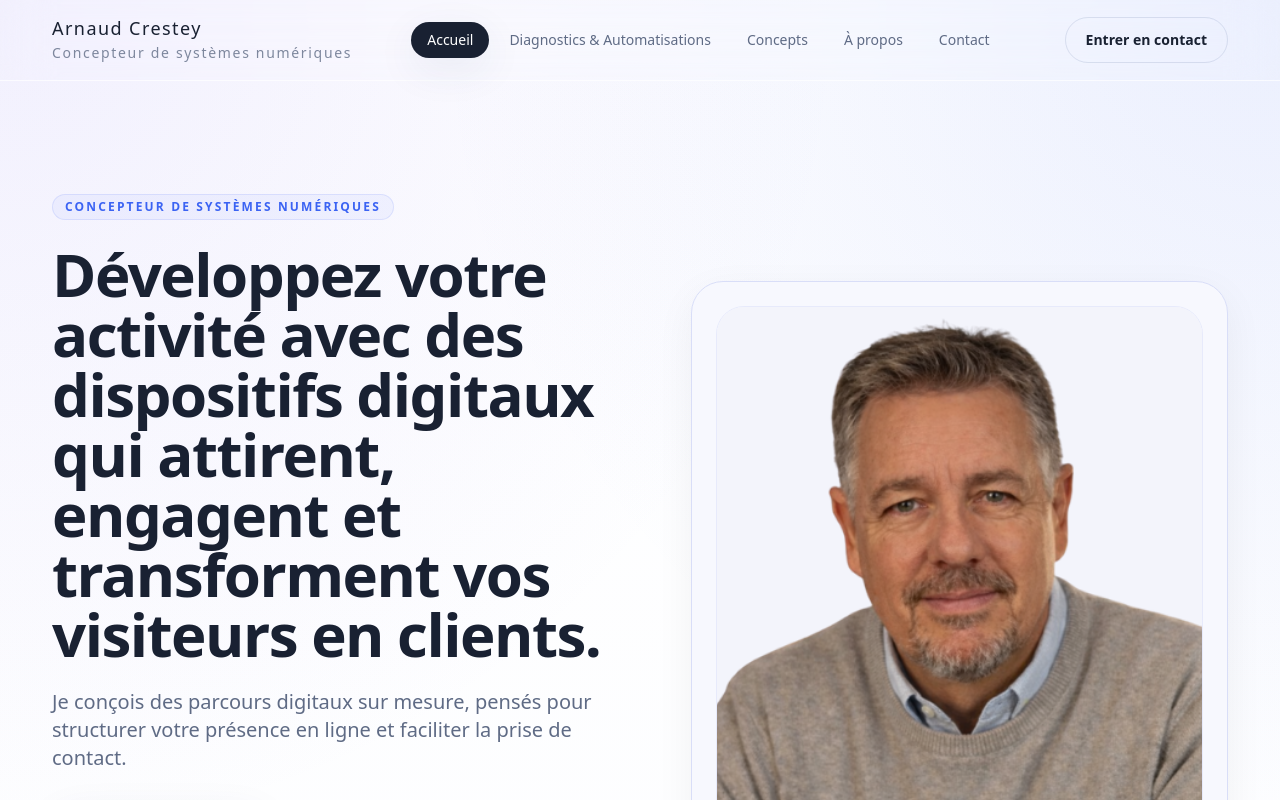
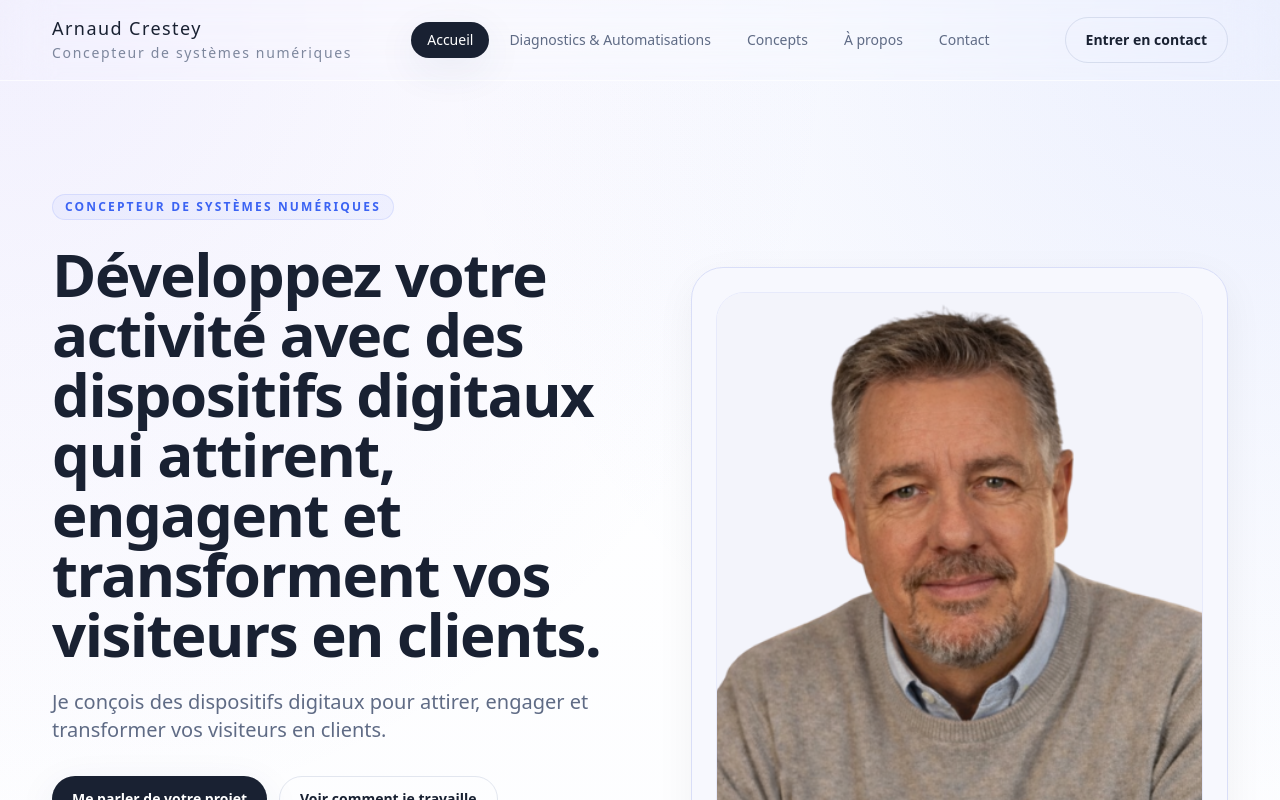
Before and after one commit to arnaudcrestey/portail-site-vitrine, a Next.js app: page / in a window 1280 px wide. Shown: the top 800 px of the page. Built offline with nearby package versions, Linux system fonts and the light colour scheme.

Commit message:
Update hero.tsx

```diff
--- a/components/hero.tsx
+++ b/components/hero.tsx
@@ -14,8 +14,7 @@ export function HomeHero() {
           </h1>
 
           <p className="mt-6 max-w-2xl text-base leading-8 text-slate sm:text-lg lg:text-xl">
-            Je conçois des parcours digitaux sur mesure, pensés pour structurer votre présence en
-            ligne et faciliter la prise de contact.
+            Je conçois des dispositifs digitaux pour attirer, engager et transformer vos visiteurs en clients.
           </p>
 
           <div className="mt-8 flex flex-col gap-3 sm:flex-row sm:flex-wrap">
```
